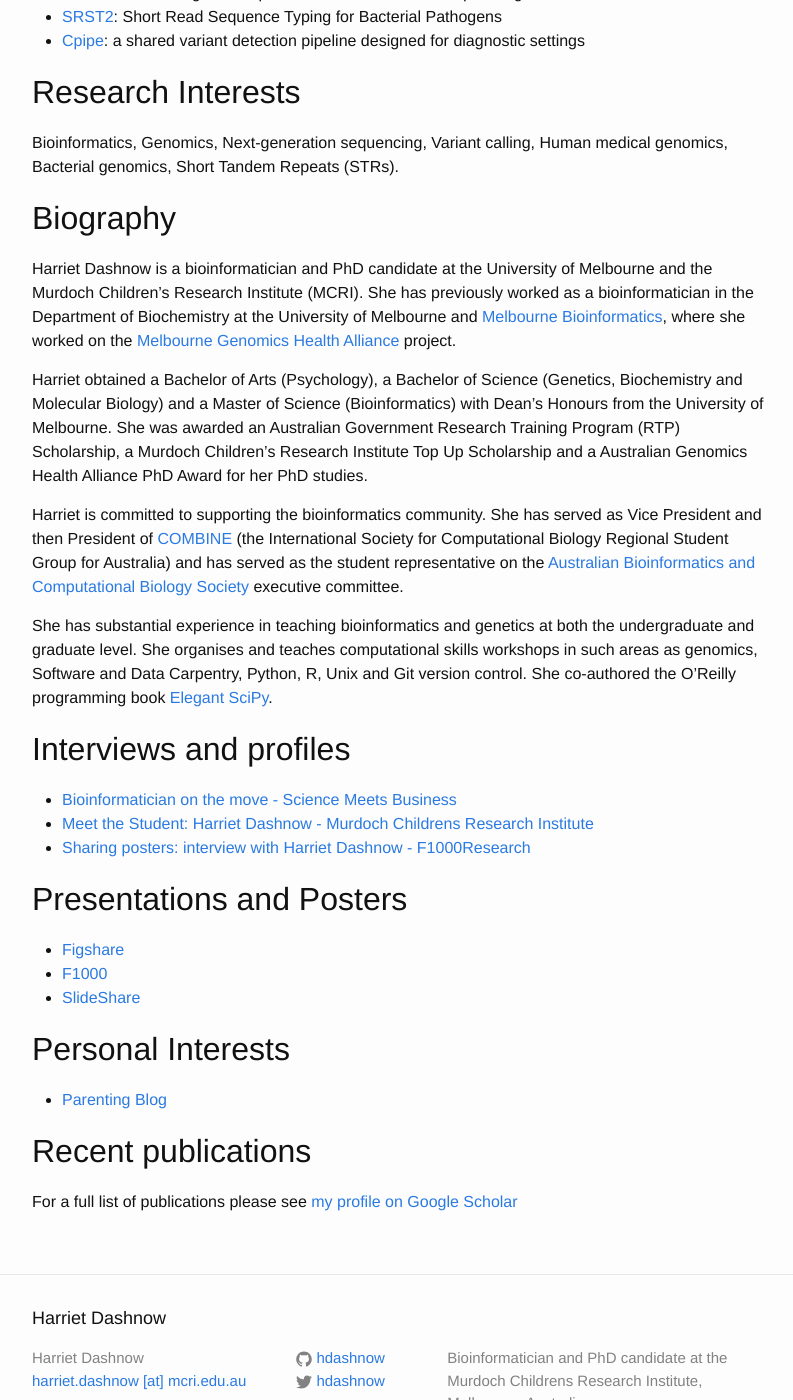
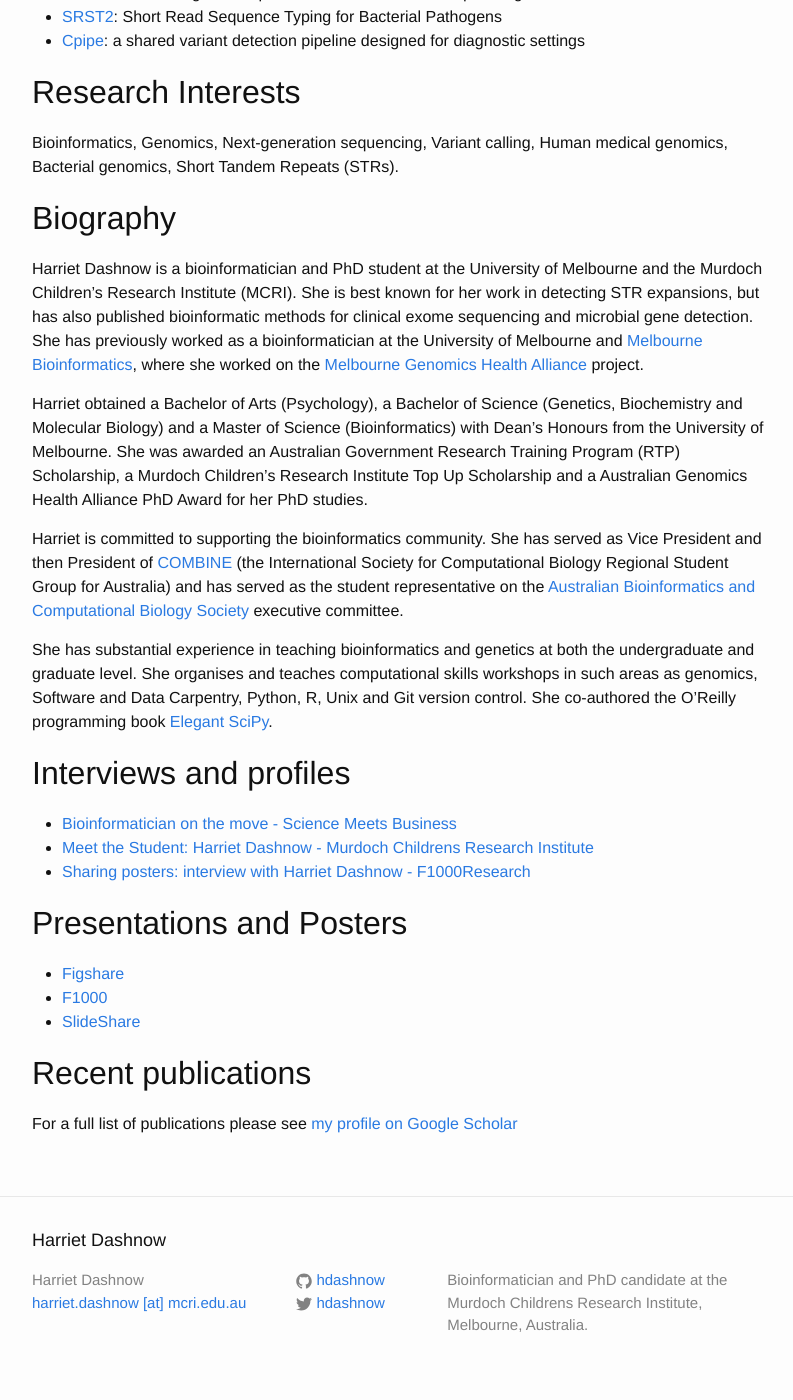
Before and after one commit to hdashnow/hdashnow.github.io, a Jekyll site: the page built from about.md, in a window 1280 px wide and 1400 px high, scrolled down 1092 px. Shown: the whole window, without its empty margins (238-1031 px from the left). Built offline with Jekyll 4.4.1, drawn with Linux system fonts in a browser that asks for light colours.

Commit message:
update biography

```diff
--- a/about.md
+++ b/about.md
@@ -33,7 +33,7 @@ Bioinformatics, Genomics, Next-generation sequencing, Variant calling, Human med
 
 ## Biography
 
-Harriet Dashnow is a bioinformatician and PhD candidate at the University of Melbourne and the Murdoch Children’s Research Institute (MCRI). She has previously worked as a bioinformatician in the Department of Biochemistry at the University of Melbourne and [Melbourne Bioinformatics](https://www.melbournebioinformatics.org.au/), where she worked on the [Melbourne Genomics Health Alliance](https://www.melbournegenomics.org.au/) project.
+Harriet Dashnow is a bioinformatician and PhD student at the University of Melbourne and the Murdoch Children’s Research Institute (MCRI). She is best known for her work in detecting STR expansions, but has also published bioinformatic methods for clinical exome sequencing and microbial gene detection. She has previously worked as a bioinformatician at the University of Melbourne and [Melbourne Bioinformatics](https://www.melbournebioinformatics.org.au/), where she worked on the [Melbourne Genomics Health Alliance](https://www.melbournegenomics.org.au/) project.
 
 Harriet obtained a Bachelor of Arts (Psychology), a Bachelor of Science (Genetics, Biochemistry and Molecular Biology) and a Master of Science (Bioinformatics) with Dean’s Honours from the University of Melbourne. She was awarded an Australian Government Research Training Program (RTP) Scholarship, a Murdoch Children’s Research Institute Top Up Scholarship and a Australian Genomics Health Alliance PhD Award for her PhD studies.
 
@@ -51,9 +51,6 @@ She has substantial experience in teaching bioinformatics and genetics at both t
 * [F1000](http://f1000research.com/search?q=dashnow)
 * [SlideShare](http://www.slideshare.net/AustralianBioinformatics/how-we-became-bioinformaticians)
 
-## Personal Interests
-* [Parenting Blog](https://www.teenyroo.com/blogs/news)
-
 ## Recent publications
 For a full list of publications please see [my profile on Google Scholar](http://scholar.google.com.au/citations?user=4Y3m53gAAAAJ&hl=en)
 <script>
```
